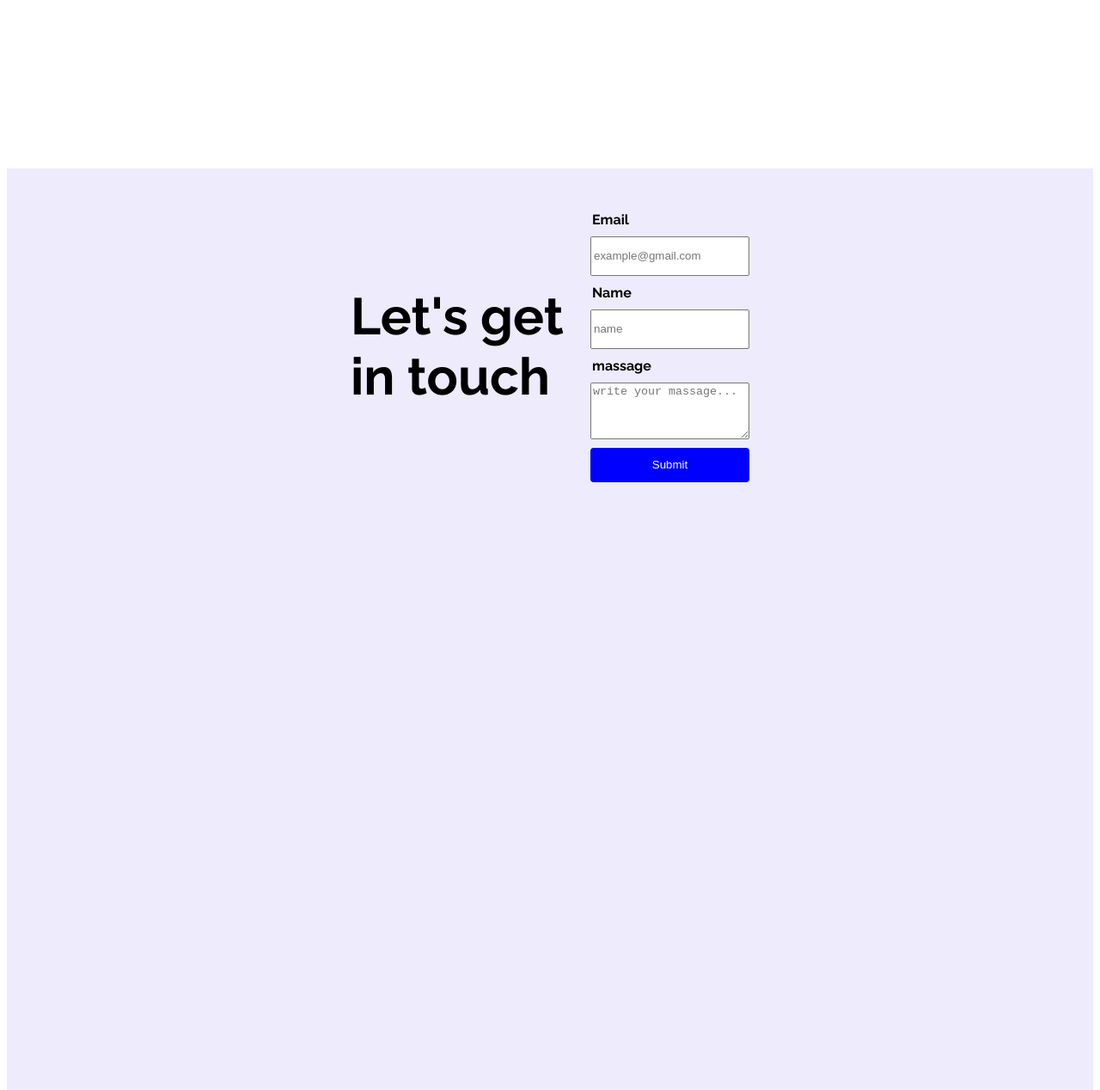
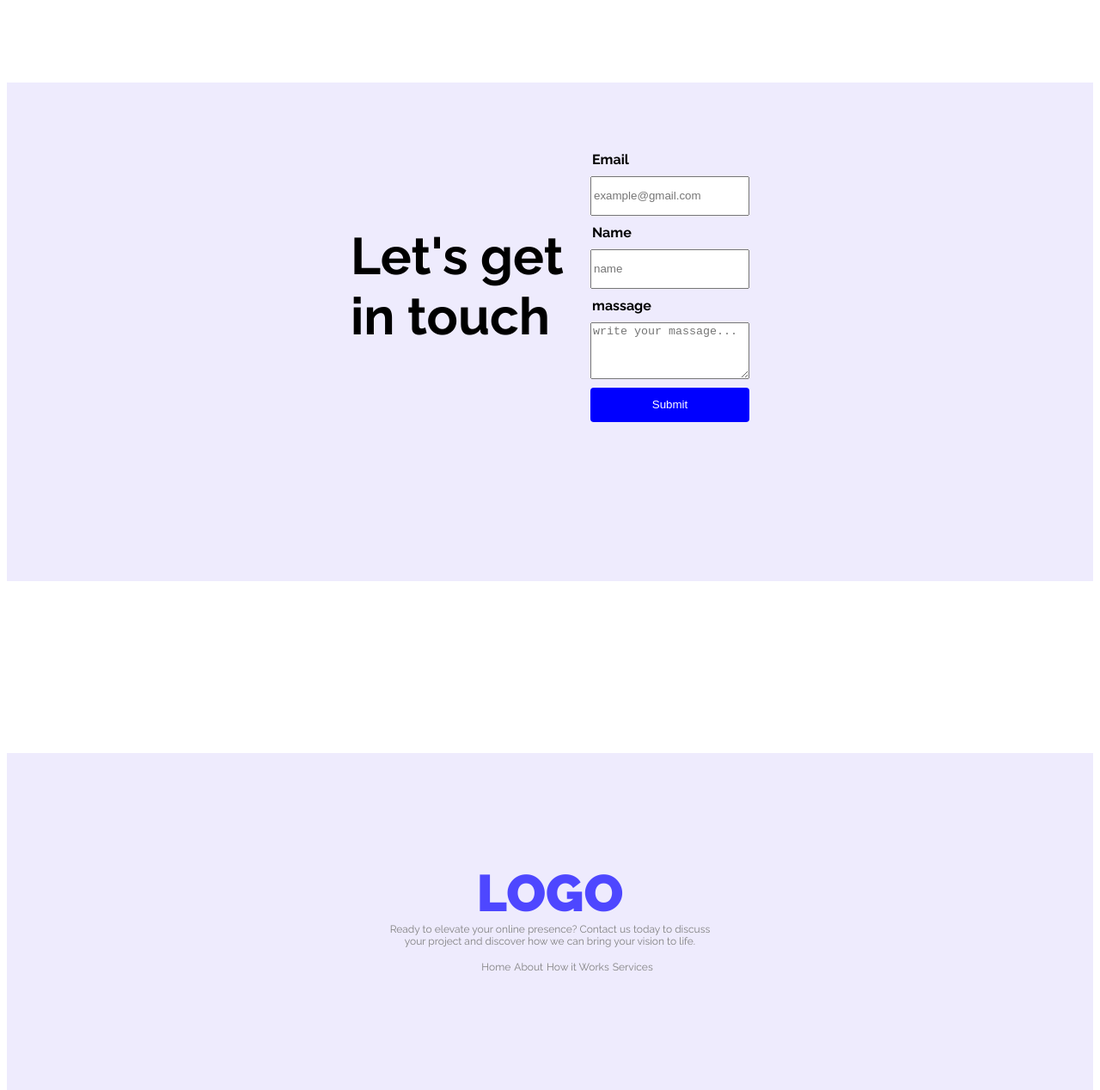
Before and after one commit to sumai-suchi/B12A01-landing-launch, a plain HTML site: page index.html in a window 1280 px wide. Shown: the part 2092-3360 px from the top of the page at 86% size. Drawn offline with Linux system fonts and the light colour scheme.

Commit message:
adding the footer section with html and css only

```diff
--- a/index.html
+++ b/index.html
@@ -78,26 +78,7 @@
                     What our user say
                 </h1>
                 <div class="review-sec-cards">
-                 <div class="review-sec-card-div" >
-                    <img src="./Assets/icon-star.png" alt="">
-                    <img src="./Assets/icon-star.png" alt="">
-                    <img src="./Assets/icon-star.png" alt="">
-                    <img src="./Assets/icon-star.png" alt="">
-                    <img src="./Assets/icon-star.png" alt="">
-                    <div>
-                        <h4 >Loved by Designers</h4>
-                        <p class="text-p-2">This template instantly leveled up our presence.” – Studio Vertex</p>
-                        <div class="reviewer-info">
-                            <img src="./Assets/avatar.png" class="card-img"  alt="">
-                            <div >
-                                <p style="font-size: 10px; color: gray;"> Bonolota sen</p>
-                                <p style="font-size: 10px;color:rgba(175, 172, 172, 0.758);
-                                margin: 0 2px;">3-05-2020</p>
-                            </div>
-                        </div>
-                    </div>
-                </div>
-                <div class="review-sec-card-div" >
+                    <div class="review-sec-card-div">
                         <img src="./Assets/icon-star.png" alt="">
                         <img src="./Assets/icon-star.png" alt="">
                         <img src="./Assets/icon-star.png" alt="">
@@ -108,15 +89,15 @@
                             <p class="text-p-2">This template instantly leveled up our presence.” – Studio Vertex</p>
                             <div class="reviewer-info">
                                 <img src="./Assets/avatar.png" class="card-img" alt="">
-                            <div >
-                                <p style="font-size: 10px; color: gray;" >Riya Mohonto</p>
+                                <div>
+                                    <p style="font-size: 10px; color: gray;"> Bonolota sen</p>
                                     <p style="font-size: 10px;color:rgba(175, 172, 172, 0.758);
-                                margin: 0 2px;">8-06-2025</p>
+                                margin: 0 2px;">3-05-2020</p>
                                 </div>
                             </div>
                         </div>
                     </div>
-                <div class="review-sec-card-div" >
+                    <div class="review-sec-card-div">
                         <img src="./Assets/icon-star.png" alt="">
                         <img src="./Assets/icon-star.png" alt="">
                         <img src="./Assets/icon-star.png" alt="">
@@ -127,7 +108,26 @@
                             <p class="text-p-2">This template instantly leveled up our presence.” – Studio Vertex</p>
                             <div class="reviewer-info">
                                 <img src="./Assets/avatar.png" class="card-img" alt="">
-                            <div >
+                                <div>
+                                    <p style="font-size: 10px; color: gray;">Riya Mohonto</p>
+                                    <p style="font-size: 10px;color:rgba(175, 172, 172, 0.758);
+                                margin: 0 2px;">8-06-2025</p>
+                                </div>
+                            </div>
+                        </div>
+                    </div>
+                    <div class="review-sec-card-div">
+                        <img src="./Assets/icon-star.png" alt="">
+                        <img src="./Assets/icon-star.png" alt="">
+                        <img src="./Assets/icon-star.png" alt="">
+                        <img src="./Assets/icon-star.png" alt="">
+                        <img src="./Assets/icon-star.png" alt="">
+                        <div>
+                            <h4>Loved by Designers</h4>
+                            <p class="text-p-2">This template instantly leveled up our presence.” – Studio Vertex</p>
+                            <div class="reviewer-info">
+                                <img src="./Assets/avatar.png" class="card-img" alt="">
+                                <div>
                                     <p style="font-size: 10px; color: gray;">Maria melody</p>
                                     <p style="font-size: 10px;color:rgba(175, 172, 172, 0.758);
                                 margin: 0 2px;"> 8-09-2024</p>
@@ -139,15 +139,15 @@
             </div>
         </section>
 
-        <section style="background-color: rgba(92, 67, 234, 0.107); height: 600px; ;">
+        <section style="background-color: rgba(92, 67, 234, 0.107); height:580px; ;">
             <div class="let-get-touch-sec">
-                <h1 style="font-size: 60px;">Let's get in touch</h1>
+                <h1 style="font-size: 60px; ">Let's get in touch</h1>
                 <form action="" style="display: flex; flex-direction: column; width: 300px;
                 gap: 10px;">
-                    <label for="email" style="font-weight: 700; margin-left: 2px;" >Email</label>
+                    <label for="email" style="font-weight: 700; margin-left: 2px;">Email</label>
                     <input id="email" type="text" placeholder="example@gmail.com" style="height: 40px;">
                     <label for="name" style="font-weight: 700;  margin-left: 2px;">Name</label>
-                    <input id="name" type="text" placeholder="name"style="height: 40px;" >
+                    <input id="name" type="text" placeholder="name" style="height: 40px;">
                     <label for="massage" style="font-weight: 700;  margin-left: 2px;">massage</label>
                     <textarea name="" id="massage" placeholder="write your massage..." style="height:60px;"></textarea>
                     <button class="btn" style="height: 40px;">Submit</button>
@@ -157,7 +157,20 @@
         </section>
 
     </main>
-    <footer class=""  style="background-color: rgba(92, 67, 234, 0.107); height: 600px; ;">
+    <footer  style="background-color: rgba(92, 67, 234, 0.107); height:400px;margin-top: 200px ;">
+        <h1 style="font-size: 60px; margin: 0px; color:#4E47FF ; font-weight: 900;">LOGO</h1>
+        <p class="text-p-2" style="text-align: center;">
+            Ready to elevate your online presence? Contact us today to discuss <br>
+             your project and discover how we can
+            bring your vision to life.
+
+            </p>
+        <ul>
+            <li class="list-item  text-p-2"><a href="">Home</a></li>
+            <li class="list-item text-p-2"><a href="">About</a></li>
+            <li class="list-item text-p-2"><a href="">How it Works</a></li>
+            <li class="list-item text-p-2"><a href="">Services</a></li>
+        </ul>
 
     </footer>
 
--- a/styles/style.css
+++ b/styles/style.css
@@ -149,10 +149,32 @@ header nav h1
     justify-items: center;
     align-items: center;
     justify-content: space-between;
-    margin: 200px 400px;
-    padding-top: 50px;
+    margin: 100px 400px;
+    padding: 80px 0;
 
 
 
 
 }
+footer
+{
+    display: flex;
+    flex-direction: column;
+    justify-content: center;
+    align-items: center;
+
+}
+footer ul
+{
+  display: flex;
+  list-style: none;
+  text-decoration: none;
+  gap: 4px;
+
+
+}
+footer ul li a
+{
+    text-decoration: none;
+     color: gray;
+}
```
Lines whose indentation alone changed are shown as unchanged.
